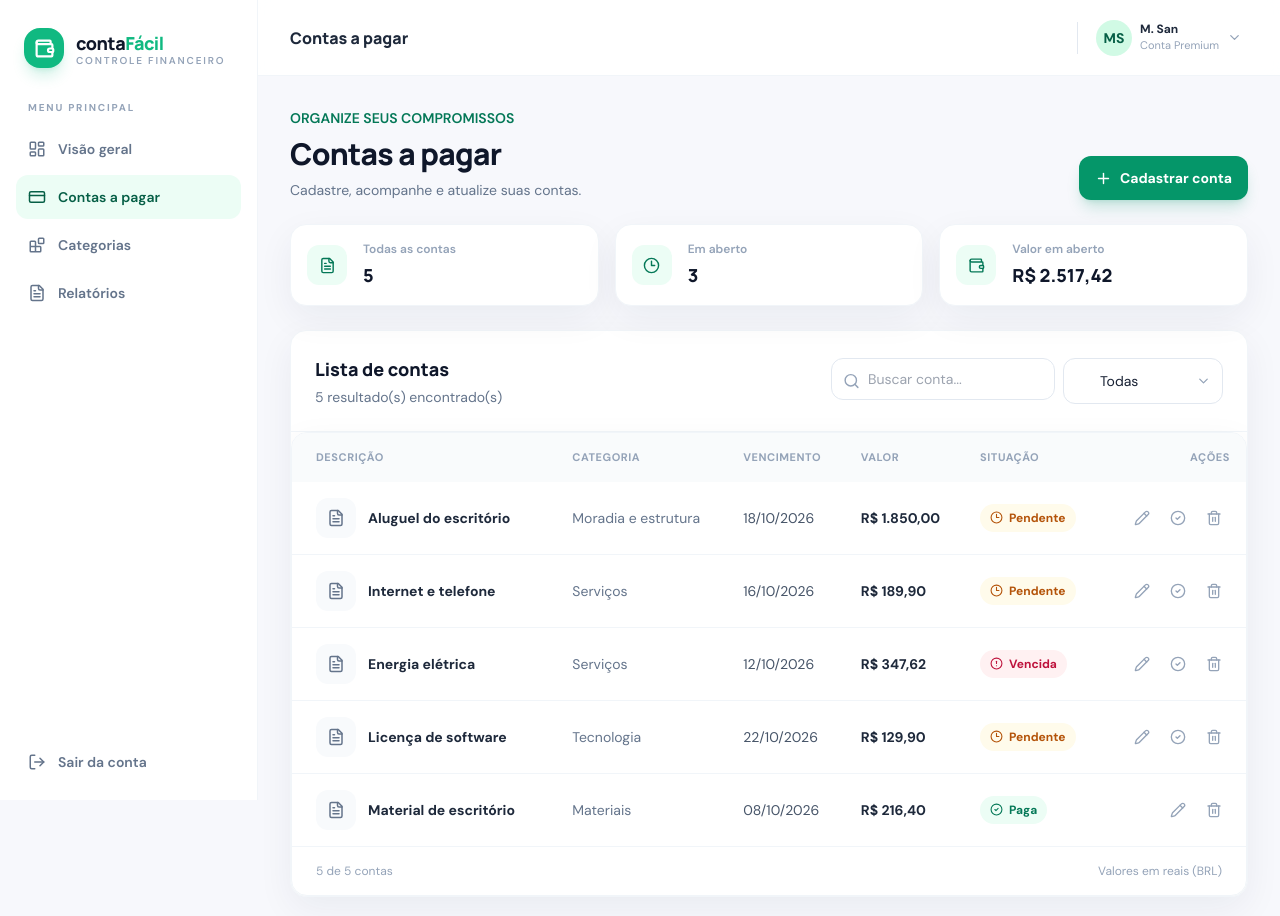
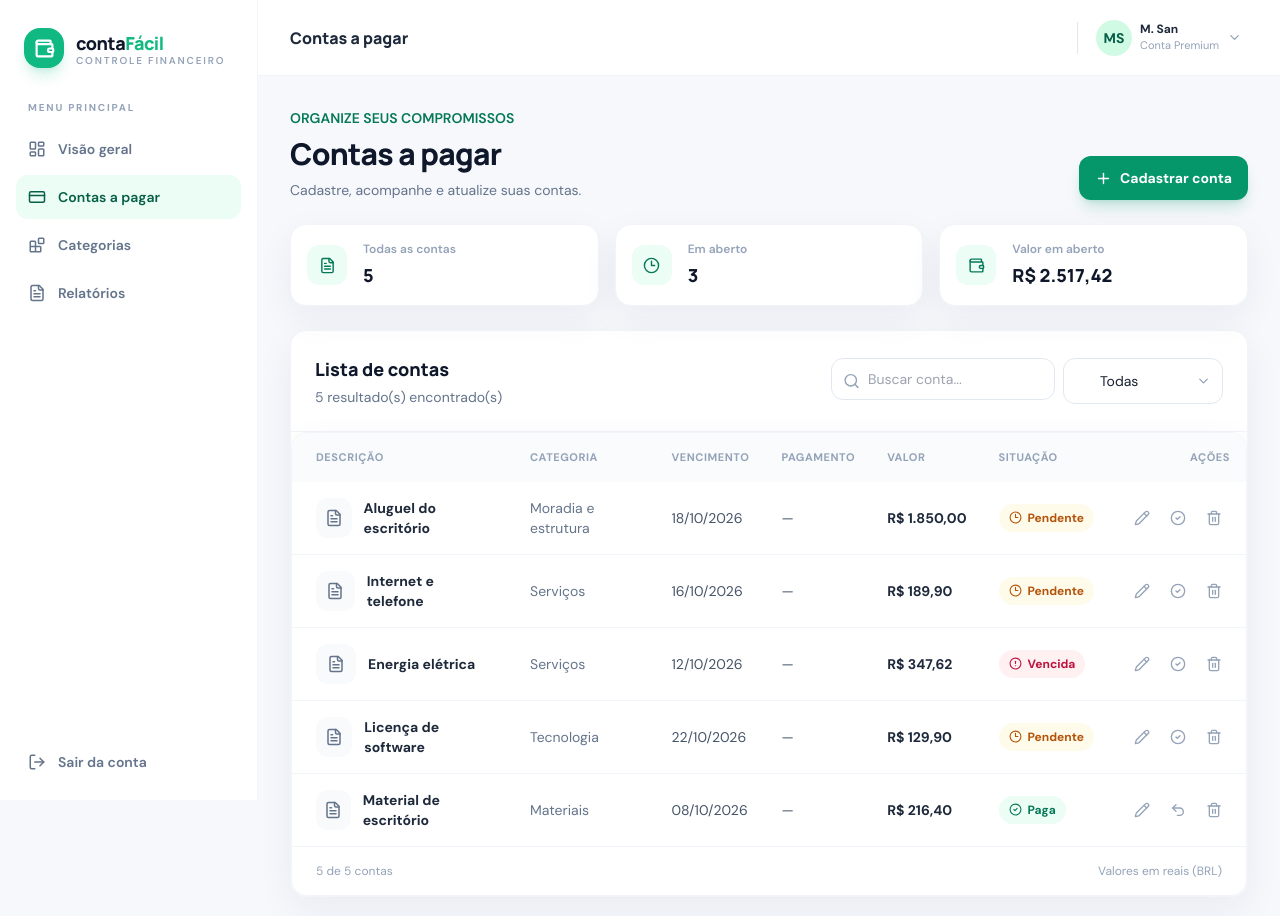
Before and after one commit to msan-ufms/Controle-Financeiro, a React (Vite) app: page /contas in a window 1280 px wide. Shown: the top 916 px of the page. Built offline with nearby package versions, Linux system fonts and the light colour scheme.

Commit message:
feat(telas): corrigido campos de formulário -Adicionado data de pagamento

```diff
--- a/src/components/payables/PayableCard.tsx
+++ b/src/components/payables/PayableCard.tsx
@@ -1,4 +1,4 @@
-import { CheckCircle2, FileText, Pencil, Trash2 } from "lucide-react";
+import { CheckCircle2, FileText, Pencil, Trash2, Undo2 } from "lucide-react";
 import type { Payable } from "../../types/payable";
 import { formatCurrency } from "../../utils/currency";
 import { formatDate } from "../../utils/date";
@@ -8,6 +8,7 @@ type PayableCardProps = {
   payable: Payable;
   onEdit: (payable: Payable) => void;
   onMarkPaid: (payable: Payable) => void;
+  onUnmarkPaid: (payable: Payable) => void;
   onRemove: (payable: Payable) => void;
 };
 
@@ -15,6 +16,8 @@ export default function PayableCard({
   payable,
   onEdit,
   onMarkPaid,
+  onUnmarkPaid,
+
   onRemove,
 }: PayableCardProps) {
   return (
@@ -36,6 +39,11 @@ export default function PayableCard({
           <p className="text-xs text-slate-400">
             Vence em {formatDate(payable.dueDate)}
           </p>
+          {payable.paymentDate && (
+            <p className="mt-1 text-xs text-emerald-700">
+              Pago em {formatDate(payable.paymentDate)}
+            </p>
+          )}
           <p className="mt-1 font-display text-lg font-extrabold">
             {formatCurrency(payable.amount)}
           </p>
@@ -49,14 +57,25 @@ export default function PayableCard({
           >
             <Pencil size={16} />
           </button>
-          {payable.status !== "Paga" && (
+          {payable.status !== "Paga" ? (
             <button
               type="button"
               aria-label="Marcar como paga"
+              title="Marcar como paga"
               onClick={() => onMarkPaid(payable)}
               className="rounded-lg p-2 text-emerald-700 hover:bg-emerald-50"
             >
               <CheckCircle2 size={16} />
+            </button>
+          ) : (
+            <button
+              type="button"
+              aria-label="Desfazer pagamento"
+              title="Desfazer pagamento"
+              onClick={() => onUnmarkPaid(payable)}
+              className="rounded-lg p-2 text-amber-700 hover:bg-amber-50"
+            >
+              <Undo2 size={16} />
             </button>
           )}
           <button
--- a/src/components/payables/PayableForm.tsx
+++ b/src/components/payables/PayableForm.tsx
@@ -14,6 +14,7 @@ const emptyForm: PayableFormValues = {
   description: "",
   category: "",
   dueDate: new Date().toISOString().slice(0, 10),
+  paymentDate: "",
   amount: "",
   status: "Pendente",
   notes: "",
@@ -25,12 +26,6 @@ type PayableFormProps = {
   onClose: () => void;
   onSave: (values: PayableFormValues, payableId?: number) => void;
 };
-
-const statusOptions: { label: string; value: PayableStatus }[] = [
-  { label: "Pendente", value: "Pendente" },
-  { label: "Vencida", value: "Vencida" },
-  { label: "Paga", value: "Paga" },
-];
 
 function getTodayDate() {
   const today = new Date();
@@ -68,6 +63,7 @@ export default function PayableForm({
         description: payable.description,
         category: payable.category,
         dueDate: payable.dueDate,
+        paymentDate: payable.paymentDate ?? "",
         amount: String(payable.amount),
         status: payable.status,
         notes: payable.notes ?? "",
@@ -103,13 +99,6 @@ export default function PayableForm({
     const today = getTodayDate();
     const amount = Number(form.amount.replace(",", "."));
 
-    if (form.status === "Vencida" && form.dueDate >= today) {
-      setError(
-        "Não é possível cadastrar uma conta vencida com vencimento hoje ou em uma data futura.",
-      );
-      return;
-    }
-
     if (!Number.isFinite(amount) || amount <= 0) {
       setError("Informe um valor maior que zero.");
       return;
@@ -122,10 +111,14 @@ export default function PayableForm({
       setError("Selecione uma categoria válida.");
       return;
     }
-    const finalStatus =
-      form.status === "Paga"
-        ? "Paga"
-        : getStatusByDueDate(form.dueDate, form.status);
+    const finalStatus = form.paymentDate //a data de pagamento determina se a conta foi paga; caso contrário, o vencimento determina se está pendente ou vencida.
+      ? "Paga"
+      : getStatusByDueDate(form.dueDate, "Pendente");
+
+    if (form.paymentDate && form.paymentDate > today) {
+      setError("A data de pagamento não pode ser posterior à data atual.");
+      return;
+    }
 
     onSave(
       { ...form, amount: String(amount), status: finalStatus },
@@ -183,15 +176,14 @@ export default function PayableForm({
               value: category,
             }))}
           />
-          <Select
-            label="Status da conta *"
-            name="status"
-            required
-            value={form.status}
-            onChange={(event) =>
-              update("status", event.target.value as PayableStatus)
-            }
-            options={statusOptions}
+
+          <Input
+            label="Data de pagamento"
+            name="paymentDate"
+            type="date"
+            value={form.paymentDate}
+            max={getTodayDate()}
+            onChange={(event) => update("paymentDate", event.target.value)}
           />
           <div className="sm:col-span-2">
             <label className="block">
--- a/src/components/payables/PayableTable.tsx
+++ b/src/components/payables/PayableTable.tsx
@@ -1,4 +1,11 @@
-import { CheckCircle2, FileText, Pencil, Search, Trash2 } from "lucide-react";
+import {
+  CheckCircle2,
+  FileText,
+  Pencil,
+  Search,
+  Trash2,
+  Undo2,
+} from "lucide-react";
 import type { Payable } from "../../types/payable";
 import { formatCurrency } from "../../utils/currency";
 import { formatDate } from "../../utils/date";
@@ -10,6 +17,7 @@ type PayableTableProps = {
   totalPayables: number;
   onEdit: (payable: Payable) => void;
   onMarkPaid: (payable: Payable) => void;
+  onUnmarkPaid: (payable: Payable) => void;
   onRemove: (payable: Payable) => void;
 };
 
@@ -18,6 +26,8 @@ export default function PayableTable({
   totalPayables,
   onEdit,
   onMarkPaid,
+  onUnmarkPaid,
+
   onRemove,
 }: PayableTableProps) {
   //Página de Contas a Pagar.
@@ -26,16 +36,20 @@ export default function PayableTable({
       <div className="hidden overflow-x-auto md:block">
         <table className="w-full text-left">
           <thead className="bg-slate-50/80 text-[11px] font-extrabold uppercase tracking-wider text-slate-400">
+            {/*cabeçalho*/}
             <tr>
               <th className="px-6 py-4">Descrição</th>
               <th className="px-4 py-4">Categoria</th>
               <th className="px-4 py-4">Vencimento</th>
+              <th className="px-4 py-4">Pagamento</th>
               <th className="px-4 py-4">Valor</th>
               <th className="px-4 py-4">Situação</th>
               <th className="px-4 py-4 text-right">Ações</th>
             </tr>
           </thead>
           <tbody className="divide-y divide-slate-100">
+            {" "}
+            {/*corpo da tabela*/}
             {payables.map((payable) => (
               <tr key={payable.id} className="transition hover:bg-slate-50/60">
                 <td className="px-6 py-4">
@@ -56,6 +70,9 @@ export default function PayableTable({
                 <td className="whitespace-nowrap px-4 py-4 text-sm text-slate-600">
                   {formatDate(payable.dueDate)}
                 </td>
+                <td className="whitespace-nowrap px-4 py-4 text-sm text-slate-600">
+                  {payable.paymentDate ? formatDate(payable.paymentDate) : "—"}
+                </td>
                 <td className="whitespace-nowrap px-4 py-4 text-sm font-extrabold text-slate-800">
                   {formatCurrency(payable.amount)}
                 </td>
@@ -72,14 +89,25 @@ export default function PayableTable({
                     >
                       <Pencil size={16} />
                     </button>
-                    {payable.status !== "Paga" && (
+                    {payable.status !== "Paga" ? (
                       <button
                         type="button"
                         title="Marcar como paga"
+                        aria-label="Marcar como paga"
                         onClick={() => onMarkPaid(payable)}
                         className="rounded-lg p-2 text-slate-400 hover:bg-emerald-50 hover:text-emerald-700"
                       >
                         <CheckCircle2 size={16} />
+                      </button>
+                    ) : (
+                      <button
+                        type="button"
+                        title="Desfazer pagamento"
+                        aria-label="Desfazer pagamento"
+                        onClick={() => onUnmarkPaid(payable)}
+                        className="rounded-lg p-2 text-slate-400 hover:bg-amber-50 hover:text-amber-700"
+                      >
+                        <Undo2 size={16} />
                       </button>
                     )}
                     <button
@@ -104,6 +132,7 @@ export default function PayableTable({
             payable={payable}
             onEdit={onEdit}
             onMarkPaid={onMarkPaid}
+            onUnmarkPaid={onUnmarkPaid}
             onRemove={onRemove}
           />
         ))}
--- a/src/pages/PayablesPage.tsx
+++ b/src/pages/PayablesPage.tsx
@@ -113,6 +113,7 @@ export default function PayablesPage({
       description: values.description.trim(),
       category: values.category,
       dueDate: values.dueDate,
+      paymentDate: status === "Paga" ? values.paymentDate : undefined,
       amount,
       status,
       notes: values.notes.trim(),
@@ -140,12 +141,42 @@ export default function PayablesPage({
   }
 
   function markPaid(payable: Payable) {
+    //Essa função marca o pagamento e insere a data atual como data de pagamento.
     setPayables((current) =>
       current.map((item) =>
-        item.id === payable.id ? { ...item, status: "Paga" } : item,
+        item.id === payable.id
+          ? {
+              ...item,
+              status: "Paga",
+              paymentDate: getTodayDate(),
+            }
+          : item,
       ),
     );
-    setNotice("Conta marcada como paga nesta demonstração.");
+
+    setNotice("Conta marcada como paga.");
+  }
+
+  function unmarkPaid(payable: Payable) {
+    //Essa função remove a data de pagamento e recupera o status correto segundo o vencimento.
+    const today = getTodayDate();
+
+    const status: PayableStatus =
+      payable.dueDate < today ? "Vencida" : "Pendente";
+
+    setPayables((current) =>
+      current.map((item) =>
+        item.id === payable.id
+          ? {
+              ...item,
+              status,
+              paymentDate: undefined,
+            }
+          : item,
+      ),
+    );
+
+    setNotice("Pagamento desfeito. O status da conta foi atualizado.");
   }
 
   function remove(payable: Payable) {
@@ -229,6 +260,7 @@ export default function PayablesPage({
           totalPayables={payables.length}
           onEdit={openEdit}
           onMarkPaid={markPaid}
+          onUnmarkPaid={unmarkPaid}
           onRemove={remove}
         />
       </div>
--- a/src/types/payable.ts
+++ b/src/types/payable.ts
@@ -5,6 +5,7 @@ export type Payable = {
   description: string;
   category: string;
   dueDate: string;
+  paymentDate?: string;
   amount: number;
   status: PayableStatus;
   notes?: string;
@@ -14,6 +15,7 @@ export type PayableFormValues = {
   description: string;
   category: string;
   dueDate: string;
+  paymentDate: string;
   amount: string;
   status: PayableStatus;
   notes: string;
```
